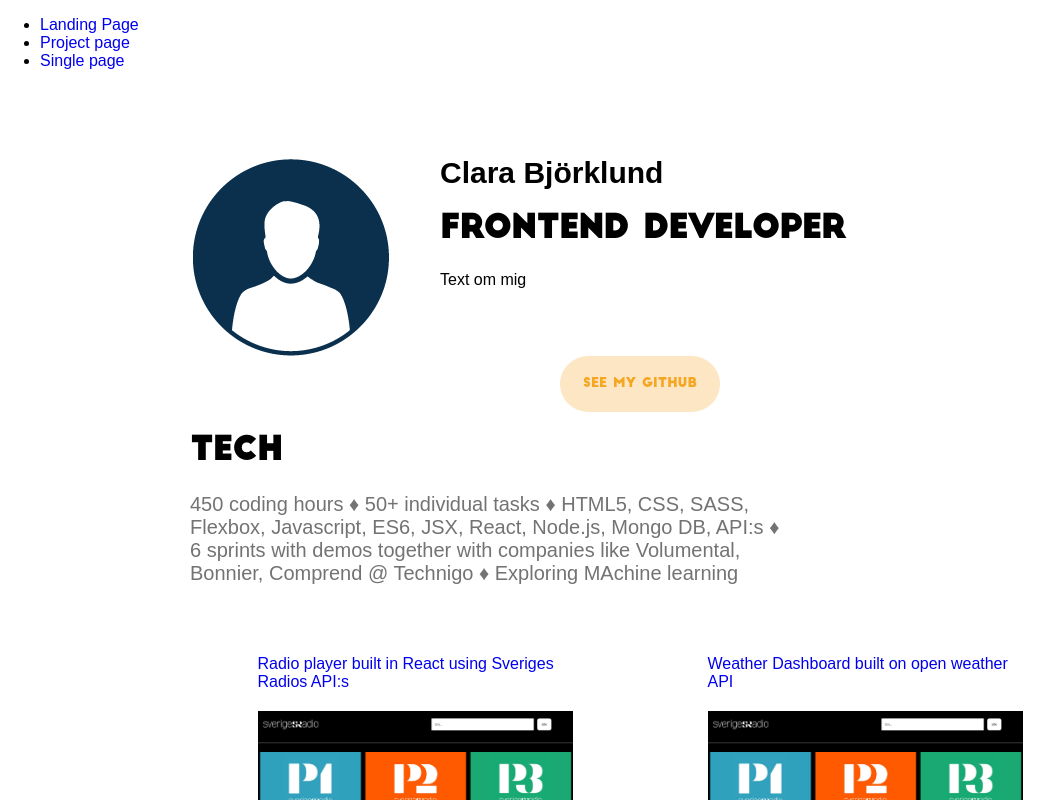
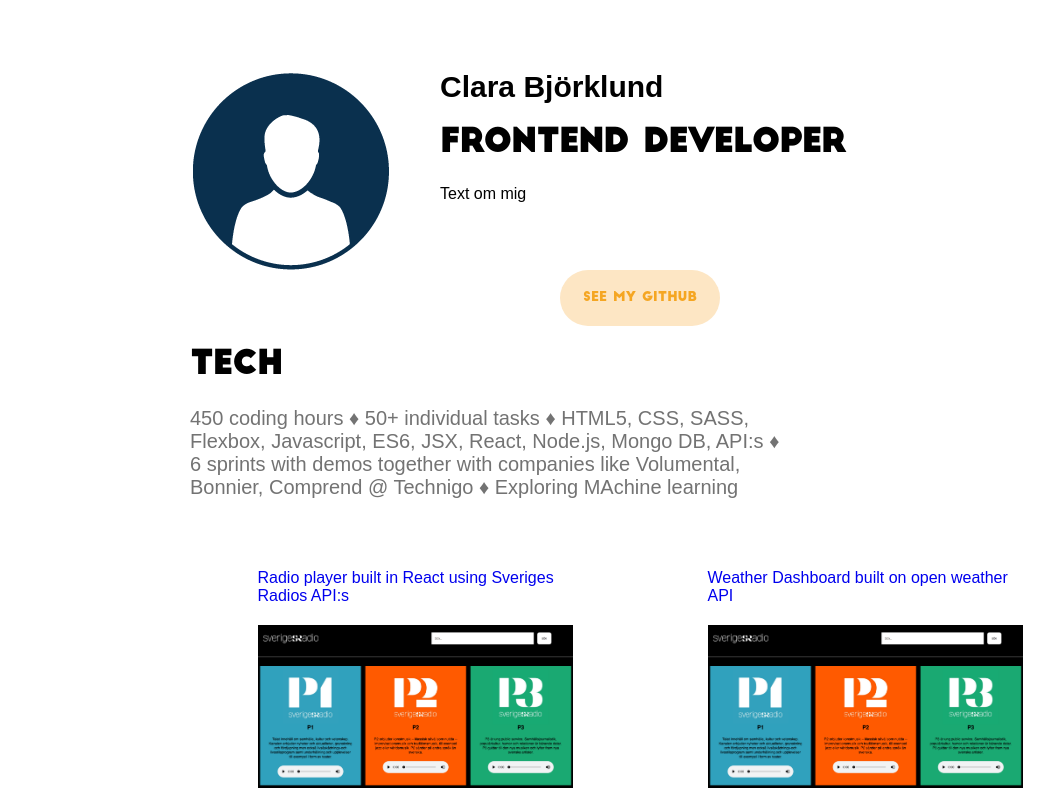
Before and after one commit to cbjorklund88/Portfolio, a React (Create React App) app: page /LandingPage in a window 1280 px wide. Shown: the top 800 px of the page, without its empty margins (0-1062 px from the left). Built offline with nearby package versions, Linux system fonts and the light colour scheme.

Commit message:
added deployment

```diff
--- a/package.json
+++ b/package.json
@@ -2,9 +2,11 @@
   "name": "react-starter",
   "version": "1.3.1",
   "private": true,
+  "homepage": "https://cbjorklund88.github.io/Portfolio",
   "dependencies": {
     "eslint-config-technigo": "^1.6.2",
     "eslint-plugin-jsx-a11y": "^6.0.3",
+    "gh-pages": "^2.0.1",
     "node-sass": "^4.9.3",
     "react": "^16.2.0",
     "react-dom": "^16.2.0",
@@ -12,6 +14,8 @@
     "react-scripts": "2.0.4"
   },
   "scripts": {
+    "predeploy": "npm run build",
+    "deploy": "gh-pages -d build",
     "start": "react-scripts start",
     "build": "react-scripts build",
     "eject": "react-scripts eject",
--- a/public/index.html
+++ b/public/index.html
@@ -2,7 +2,8 @@
 <html>
   <head>
     <meta charset="utf-8" />
-    <title>Technigo React App</title>
+    <meta name="viewport" content="width=device-width, initial-scale=1.0">
+    <title>My Portfolio</title>
   </head>
   <body>
     <!-- This element is used in src/index.js to render the react root into -->
--- a/src/components/App.js
+++ b/src/components/App.js
@@ -23,11 +23,7 @@ class App extends React.Component {
     return (
       <Router>
         <div>
-          <ul>
-            <li><Link to="/LandingPage">Landing Page</Link></li>
-            <li><Link to="/Project">Project page</Link></li>
-            <li><Link to="/Project">Single page</Link></li>
-          </ul>
+
           <Route path="/LandingPage" component={LandingPage} />
           <Route exact path="/Project" component={Project} />
           <Route path="/Project/:id" component={Project} />
```
Also changed, not shown: 2 other files (tests, documents, lock files or other folders).
